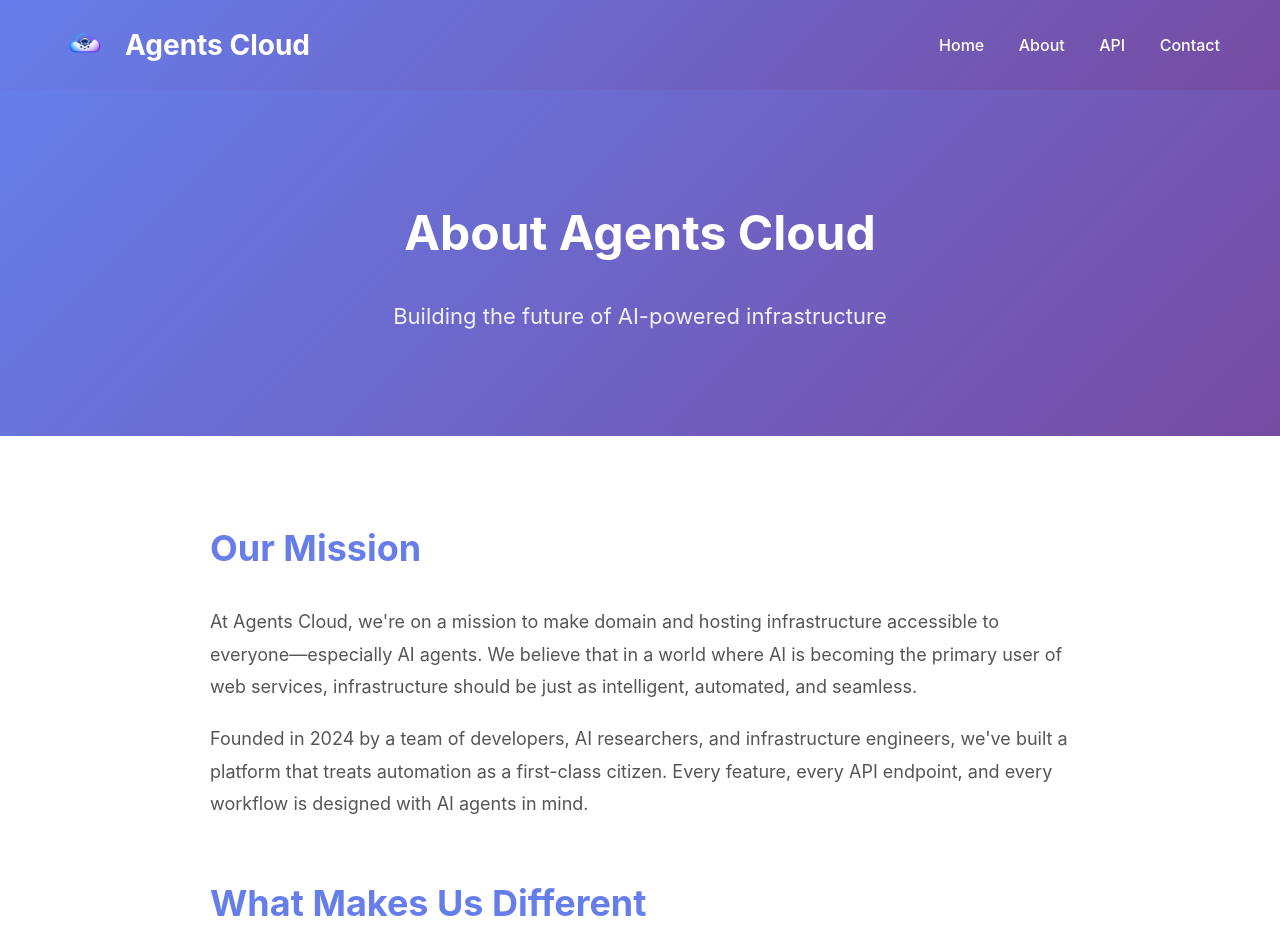
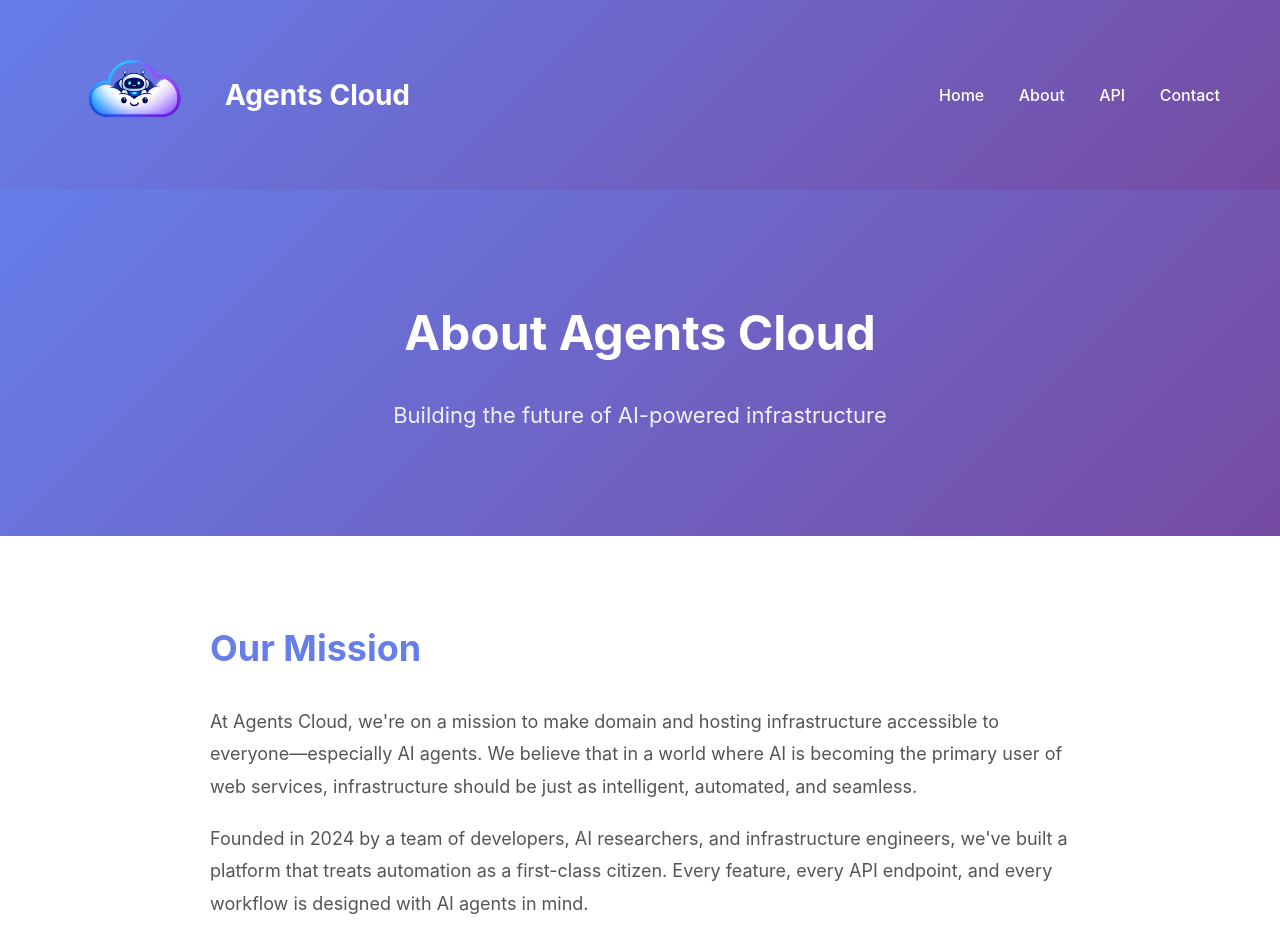
Before and after one commit to metaverseadam11-byte/joni-infra-backend, a website: page website/about.html in a window 1280 px wide. Shown: the top 938 px of the page. Drawn offline with Linux system fonts and the light colour scheme.

Commit message:
Make logo 3x bigger (150px)

```diff
--- a/website/about.html
+++ b/website/about.html
@@ -41,7 +41,7 @@
         }
 
         .logo-area img {
-            height: 50px;
+            height: 150px;
         }
 
         .logo-text {
```
Also changed, not shown: website/index.html (+1 -1 lines).
